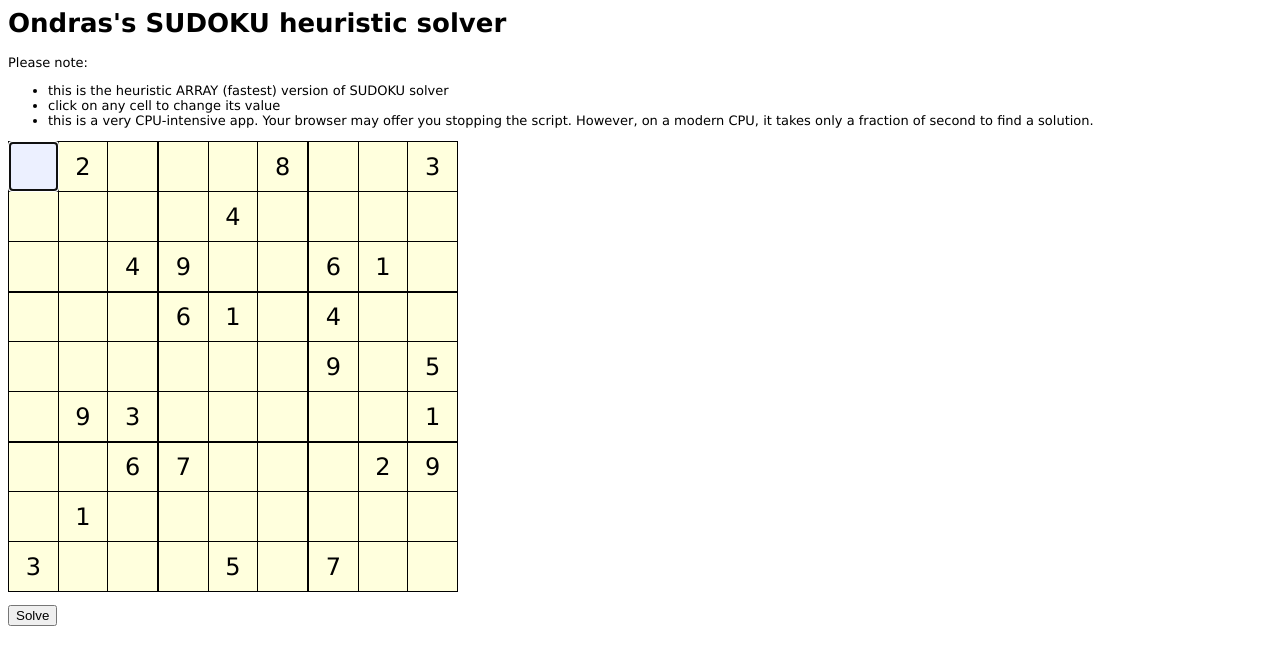
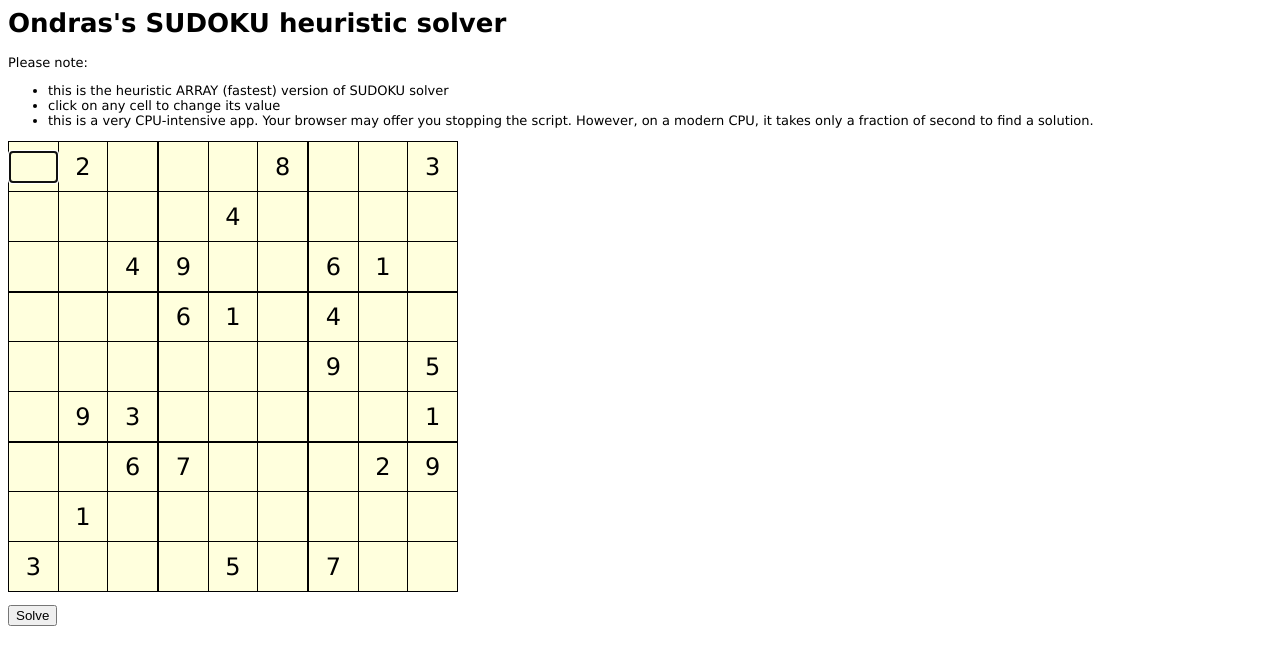
Before and after one commit to ondras/sudoku, a plain HTML site: page index.html in a window 1280 px wide. Both pictures are taken after a click on the element 33 px from the left and 166 px from the top of the page. Drawn offline with Linux system fonts and the light colour scheme.

Commit message:
Simplify styles to avoid different behaviour in FF and Chromium based browsers

```diff
--- a/style.css
+++ b/style.css
@@ -27,10 +27,8 @@ table {
 	width: 100%;
 	border: none;
 	text-align: center;
-	min-height: 100%;
-	display: block;
 	font: inherit;
-	background-color: #ecf0ff;
+	background-color: transparent;
 }
 .edit::-webkit-outer-spin-button,
 .edit::-webkit-inner-spin-button {
```
